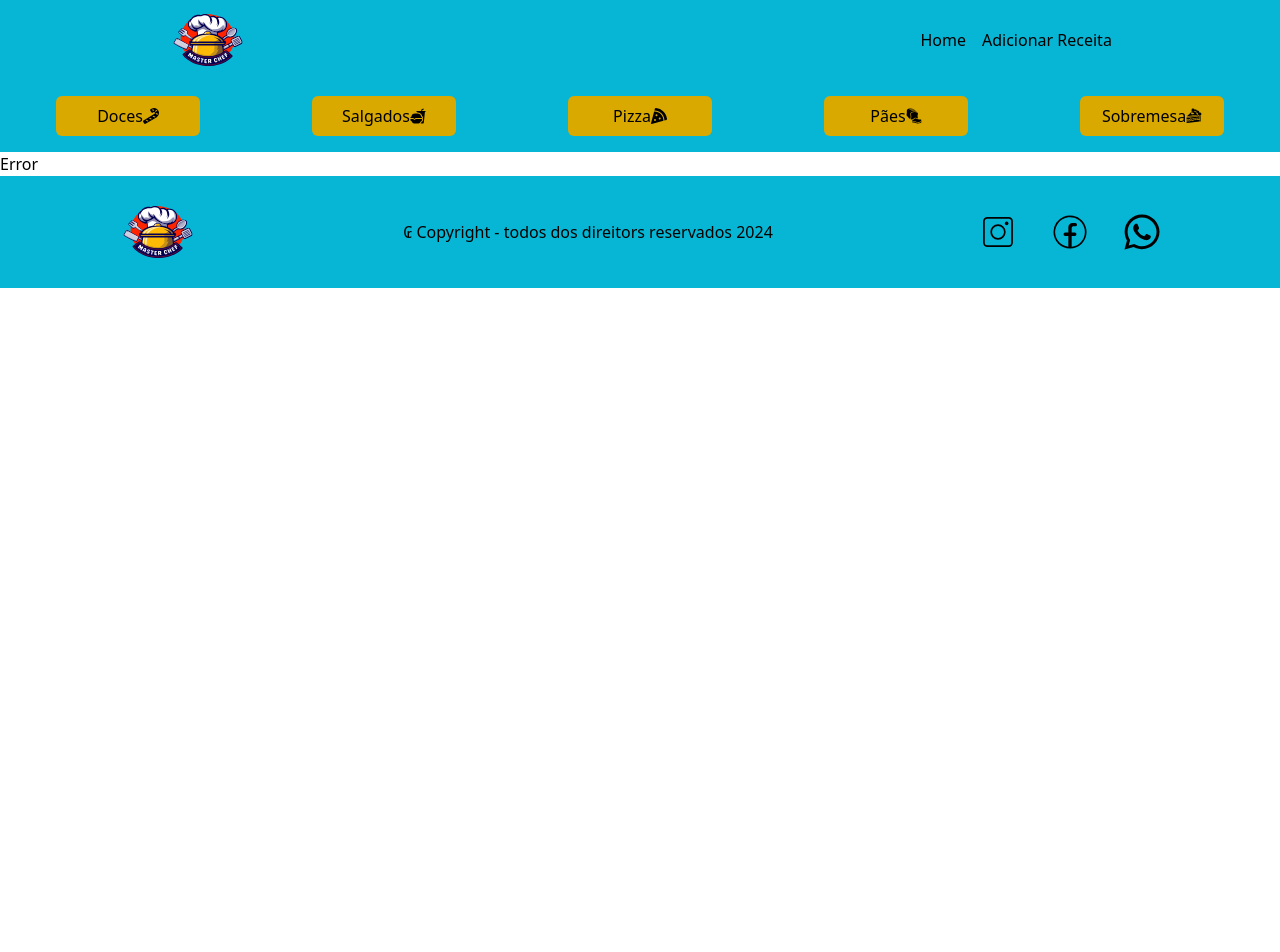
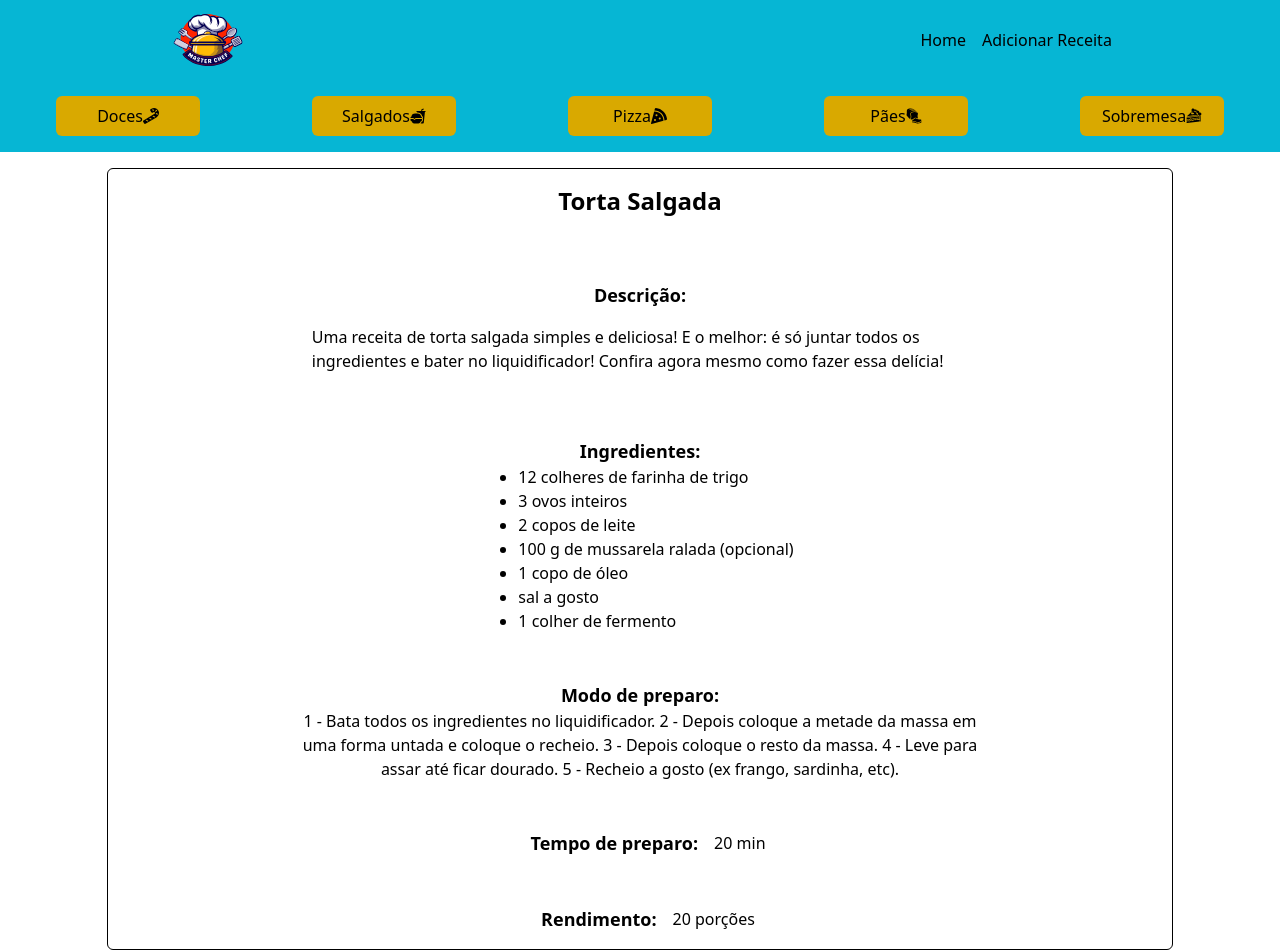
Before and after one commit to Dyeison-Felipe/MasterChef, a React (Vite) app: page /details/1dca in a window 1280 px wide. Shown: the top 952 px of the page. Before the commit the page ends 800 px from the top, so only its background shows below. Built offline with nearby package versions, Linux system fonts and the light colour scheme; data requests are answered from the project's data file.

Commit message:
feat: added display of recipes and details, tidied up routes and created types, ingredients and date

```diff
--- a/src/components/Details/index.tsx
+++ b/src/components/Details/index.tsx
@@ -1,79 +1,60 @@
+import { useEffect, useState } from "react";
+import { useParams } from "react-router-dom";
+import { RecipieData } from "../../types/recipeData";
+import axios from "axios";
+
 export default function Details() {
+  const { id } = useParams<{ id: string }>();
+  const [data, setData] = useState<RecipieData | null>(null);
+
+  useEffect(() => {
+    try {
+      axios
+        .get(`http://localhost:3000/recipes/${id}`)
+        .then((response) => {
+          setData(response.data);
+        })
+    } catch (error) {
+      console.log("Ocorreu um erro ao buscar os detalhes ", error);
+    }
+  }, [id]);
+
+  if (!data) {
+    return <p>Carregando...</p>;
+  }
+
   return (
-    <section className="flex flex-col items-center gap-8 h-full w-full ">
-      <div className="flex flex-col justify-center border items-center border-black rounded-md w-4/6 h-auto p-4 text-center mt-4 mb-4 gap-4">
-        <h1 className="text-2xl font-bold">Bolo de Chocolate Simples</h1>
+    <section className="flex flex-col items-center gap-8 h-full min-h-screen ">
+      <div className="flex flex-col justify-center border items-center border-black rounded-md w-5/6 h-auto p-4 text-center mt-4 mb-4 gap-12 max-md:w-6/6">
+        <h1 className="text-2xl font-bold">{data.name}</h1>
 
-        <div className="flex flex-col items-center gap-4  w-4/6 text-left p-4">
+        <div className="flex flex-col items-center gap-4 md:w-4/6 w-full  text-left p-4">
           <h3 className="text-lg font-semibold">Descrição:</h3>
-          <p className="w-full">
-            Um bolo de chocolate fácil e rápido de fazer, perfeito para qualquer
-            ocasião. Este bolo é macio, úmido e tem um sabor intenso de
-            chocolate.
-          </p>
+          <p className="w-full">{data.description}</p>
         </div>
 
-        <div className=" w-4/6">
+        <div className="w-6/6">
           <h3 className="text-lg font-semibold">Ingredientes:</h3>
           <ul className="text-left list-disc pl-8">
-            <li>2 xícaras de farinha de trigo</li>
-            <li>1 e 1/2 xícaras de açúcar</li>
-            <li>3/4 xícara de cacau em pó</li>
-            <li>2 ovos grandes</li>
-            <li>1 xícara de leite</li>
-            <li>1/2 xícara de óleo vegetal</li>
-            <li>1 colher de chá de fermento em pó</li>
-            <li>1 colher de chá de bicarbonato de sódio</li>
-            <li>1 pitada de sal</li>
-            <li>1 xícara de água quente</li>
-            <li>1 colher de chá de essência de baunilha</li>
+            {data.ingredients.map((ingredient, index) => (
+              <li key={index}>{ingredient.name}</li>
+            ))}
           </ul>
         </div>
 
-        <div className="w-4/6">
+        <div className=" md:w-4/6 w-full ">
           <h3 className="text-lg font-semibold">Modo de preparo:</h3>
-          <ul className="text-left list-decimal pl-8">
-            <li>
-              Preaqueça o forno a 180°C e unte uma forma redonda com manteiga e
-              farinha.
-            </li>
-            <li>
-              Em uma tigela grande, peneire juntos a farinha, o açúcar, o cacau,
-              o fermento, o bicarbonato e o sal.
-            </li>
-            <li>
-              {" "}
-              Adicione os ovos, o leite, o óleo e a essência de baunilha aos
-              ingredientes secos e misture até obter uma massa homogênea.
-            </li>
-            <li>
-              Adicione a água quente à massa, mexendo bem até incorporar. A
-              massa ficará líquida, mas isso é normal.
-            </li>
-            <li>
-              Despeje a massa na forma preparada e leve ao forno por cerca de
-              35-40 minutos, ou até que um palito inserido no centro saia limpo.
-            </li>
-            <li>
-              Deixe o bolo esfriar na forma por 10 minutos antes de desenformar.
-              Deixe esfriar completamente antes de servir
-            </li>
-          </ul>
+          <p>{data.preparationMethod}</p>
         </div>
 
-        <div className="flex items-center gap-4 w-4/6 text-left pl-4">
+        <div className="flex items-center gap-4 w-6/6 text-left pl-4">
           <h3 className="text-lg font-semibold">Tempo de preparo:</h3>
-          <p>15 minutos</p>
+          <p>{data.cookingTime}</p>
         </div>
 
-        <div className="flex items-center gap-4  w-4/6 text-left pl-4">
-          <h3 className="text-lg font-semibold">tempo de cozimento:</h3>
-          <p>40 minutos</p>
-        </div>
-
-        <div className="flex items-center gap-4  w-4/6 text-left pl-4">
-          <h3 className="text-lg font-semibold">rendimento:</h3>
-          <p>8 a 10 porções</p>
+        <div className="flex items-center gap-4 w-6/6 text-left pl-4">
+          <h3 className="text-lg font-semibold">Rendimento:</h3>
+          <p>{data.serving}</p>
         </div>
       </div>
     </section>
--- a/src/components/Navabar/index.tsx
+++ b/src/components/Navabar/index.tsx
@@ -17,11 +17,13 @@ export default function Navbar() {
     <nav className="bg-cyan-500 flex flex-col max-md:flex gap-4 pb-4">
       <div className="flex justify-around items-center max-md:flex-col max-md:justify-center max-md:gap-4">
         <div>
-          <img
-            className="w-20"
-            src="/Logo_Master_Chef.svg"
-            alt="Logotipo do site"
-          />
+          <Link to='/'>
+            <img
+              className="w-20"
+              src="/Logo_Master_Chef.svg"
+              alt="Logotipo do site"
+            />
+          </Link>
         </div>
 
         <span>
--- a/src/pages/Home/index.tsx
+++ b/src/pages/Home/index.tsx
@@ -1,7 +1,34 @@
+import { useEffect, useState } from "react";
+import { RecipieData } from "../../types/recipeData";
+import axios from "axios";
+import { Link } from "react-router-dom";
+
 export default function Home() {
+  const [data, setData] = useState<RecipieData[]>([]);
+
+  useEffect(() => {
+    axios.get('http://localhost:3000/recipes')
+      .then(response => {
+        setData(response.data);
+      })
+      .catch(error => {
+        console.log("algo deu errado", error);
+      });
+  }, []);
+
   return (
-    <section className="flex justify-center items-center ">
-      <div>oioi</div>
+    <section className="flex justify-center items-start min-h-screen p-4">
+      <div className="grid grid-cols-3 max-xl:grid-cols-2 max-md:grid-cols-1 gap-x-8 gap-y-8 pt-8">
+        {data.map(recipe => (
+          <div key={recipe.id} className="text-center border border-black rounded-md flex flex-col items-center justify-center h-64 w-80 gap-4 p-4 shadow-2xl">
+            <h1 className="text-2xl font-bold">{recipe.name}</h1>
+            <p>Categoria: {recipe.category}</p>
+            <Link to={`/details/${recipe.id}`} className="mt-4 px-4 py-2 bg-blue-500 text-white rounded hover:bg-blue-600">
+              Detalhes
+            </Link>
+          </div>
+        ))}
+      </div>
     </section>
   );
 }
--- a/src/router/router.tsx
+++ b/src/router/router.tsx
@@ -12,7 +12,7 @@ export default function Router() {
       <Navbar />
       <Routes>
         <Route path="/" element={<Home />} />
-        <Route path="/details" element={<Details />} />
+        <Route path="/details/:id" element={<Details />} />
         <Route path="/register" element={<RegisterRecipe />} />
         <Route path="*" element={<Error />} />
       </Routes>
--- /dev/null
+++ b/src/types/ingredientRecipe.ts
@@ -0,0 +1,3 @@
+export type IngredientRecipie = {
+  name: string
+}
--- /dev/null
+++ b/src/types/recipeData.ts
@@ -0,0 +1,12 @@
+import { IngredientRecipie } from "./ingredientRecipe";
+
+export type RecipieData = {
+  id: string;
+  name: string;
+  description: string;
+  preparationMethod: string;
+  cookingTime: string;
+  serving:string;
+  category: string;
+  ingredients: IngredientRecipie[];
+}
```
